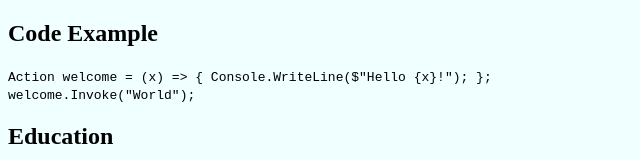
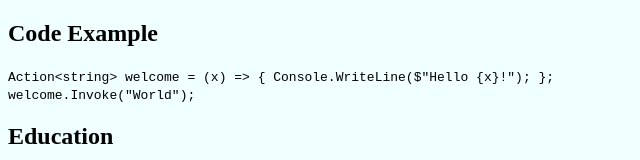
Before and after one commit to Yozushicage/rsschool-cv, a plain HTML site: page index.html in a window 1280 px wide. Shown: the part 512-672 px from the top of the page, without its empty margins (0-640 px from the left). Drawn offline with Linux system fonts and the light colour scheme.

Commit message:
fix: code block in html file

```diff
--- a/index.html
+++ b/index.html
@@ -39,7 +39,7 @@
     <h2>Code Example</h2>
     <p>
         <code>
-            Action<string> welcome = (x) => { Console.WriteLine($"Hello {x}!"); };<br>
+            Action&lt;string&gt; welcome = (x) =&gt; { Console.WriteLine($"Hello {x}!"); };<br>
             welcome.Invoke("World");
         </code>
     </p>
```
